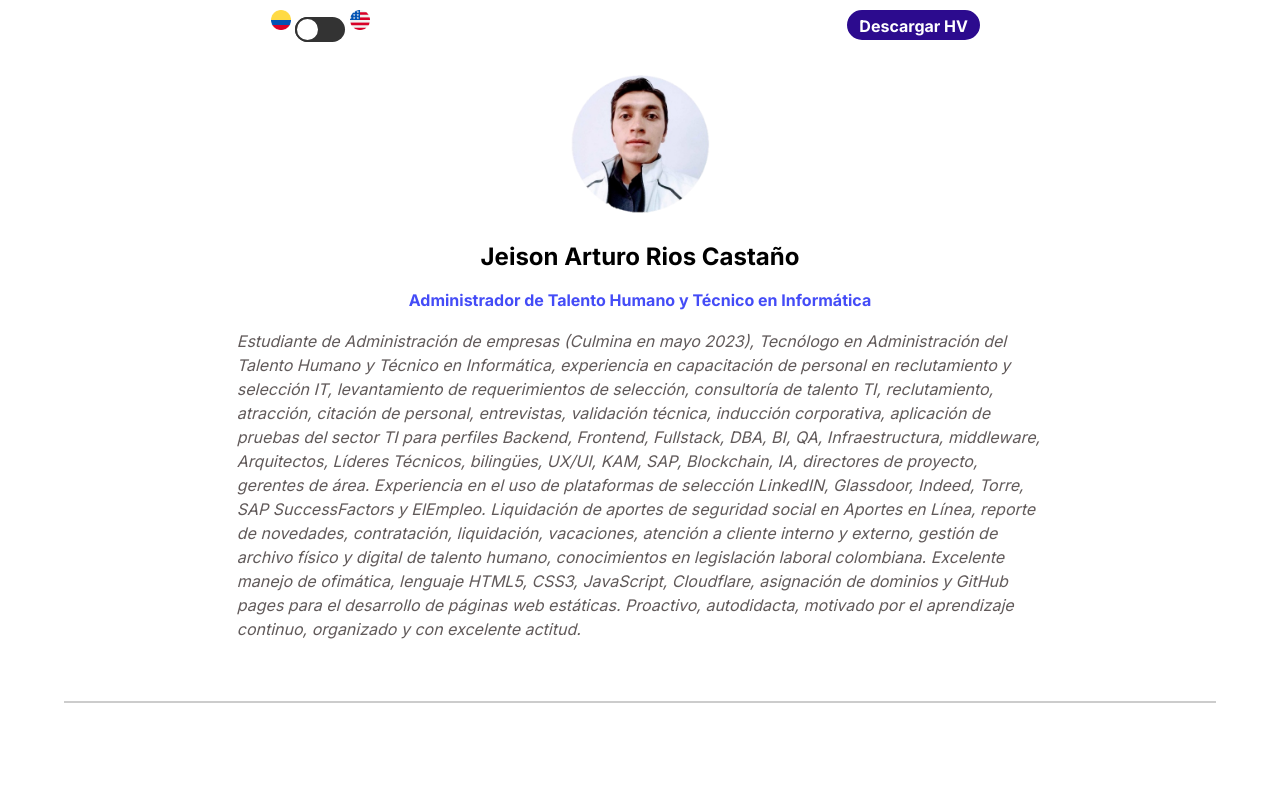
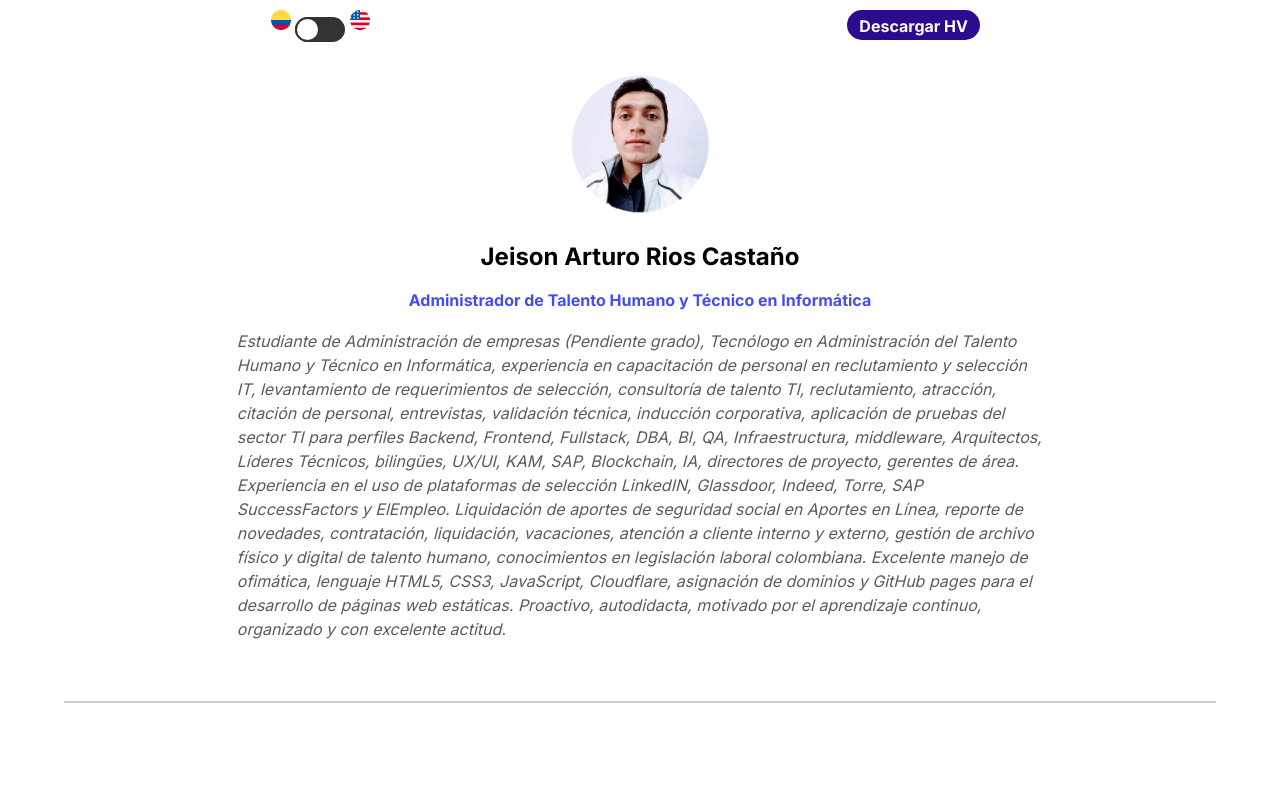
Before and after one commit to jarcvon0663/hv, a plain HTML site: page index.html in a window 1280 px wide. Shown: the top 800 px of the page. Drawn offline with Linux system fonts and the light colour scheme.

Commit message:
Update index.html

```diff
--- a/index.html
+++ b/index.html
@@ -30,7 +30,7 @@
                 <img src="assets/jeison.png" class="instructor__img">
                 <h2 class="instructor__name">Jeison Arturo Rios Castaño</h2>
                 <p class="instructor__tag">Administrador de Talento Humano y Técnico en Informática</p>
-                <p class="instructor__paragraph">Estudiante de Administración de empresas (Culmina en mayo 2023),
+                <p class="instructor__paragraph">Estudiante de Administración de empresas (Pendiente grado),
                     Tecnólogo en Administración del Talento Humano y Técnico en Informática, experiencia en capacitación
                     de personal en reclutamiento y selección IT, levantamiento de requerimientos de selección,
                     consultoría de talento TI, reclutamiento, atracción, citación de personal, entrevistas, validación
```
